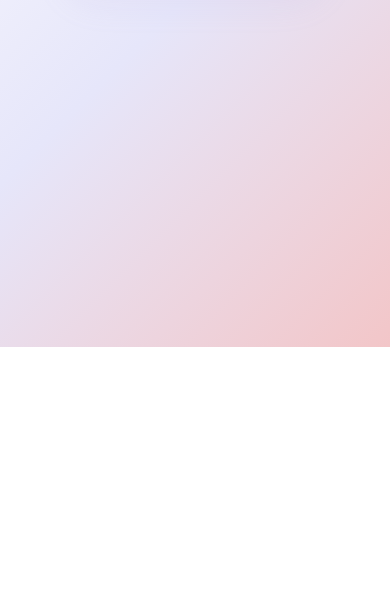
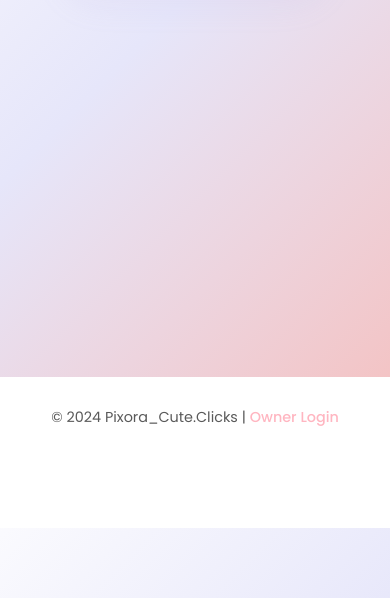
Before and after one commit to chandana2624/my-web, a website: page index.html in a window 390 px wide. Shown: the part 2964-3562 px from the top of the page. Before the commit the page ends 3311 px from the top, so only its background shows below. Drawn offline with Linux system fonts and the light colour scheme.

Commit message:
Final sync: Integrated Supabase, updated admin security, and refined mobile view

```diff
--- a/index.html
+++ b/index.html
@@ -143,6 +143,12 @@
         </a>
     </nav>
 
+    <footer class="main-footer">
+        <div class="footer-container">
+            <p>&copy; 2024 Pixora_Cute.Clicks | <a href="admin.html" class="owner-link">Owner Login</a></p>
+        </div>
+    </footer>
+
     <div class="shutter-overlay" id="shutter"></div>
 
     <script src="script.js"></script>
--- a/package.json
+++ b/package.json
@@ -14,6 +14,7 @@
   "dependencies": {
     "cors": "^2.8.6",
     "express": "^5.2.1",
-    "sqlite3": "^5.1.7"
+    "sqlite3": "^5.1.7",
+    "@supabase/supabase-js": "^2.45.4"
   }
 }
--- a/styles.css
+++ b/styles.css
@@ -1998,3 +1998,36 @@ body {
         display: none;
     }
 }
+
+/* --- Footer Styles --- */
+.main-footer {
+    padding: 30px 20px;
+    background: white;
+    text-align: center;
+    border-top: 1px solid var(--wash-lavender);
+    margin-top: 100px;
+}
+
+.footer-container p {
+    color: var(--text-secondary);
+    font-size: 0.9rem;
+}
+
+.owner-link {
+    color: var(--dark-pink);
+    text-decoration: none;
+    font-weight: 500;
+    transition: 0.3s;
+}
+
+.owner-link:hover {
+    text-decoration: underline;
+}
+
+/* Ensure footer doesn't get covered by mobile nav */
+@media (max-width: 768px) {
+    .main-footer {
+        padding-bottom: 100px;
+        /* Extra room for bottom nav */
+    }
+}
```
Also changed, not shown: products.html (+6 -0 lines), 1 other file.
